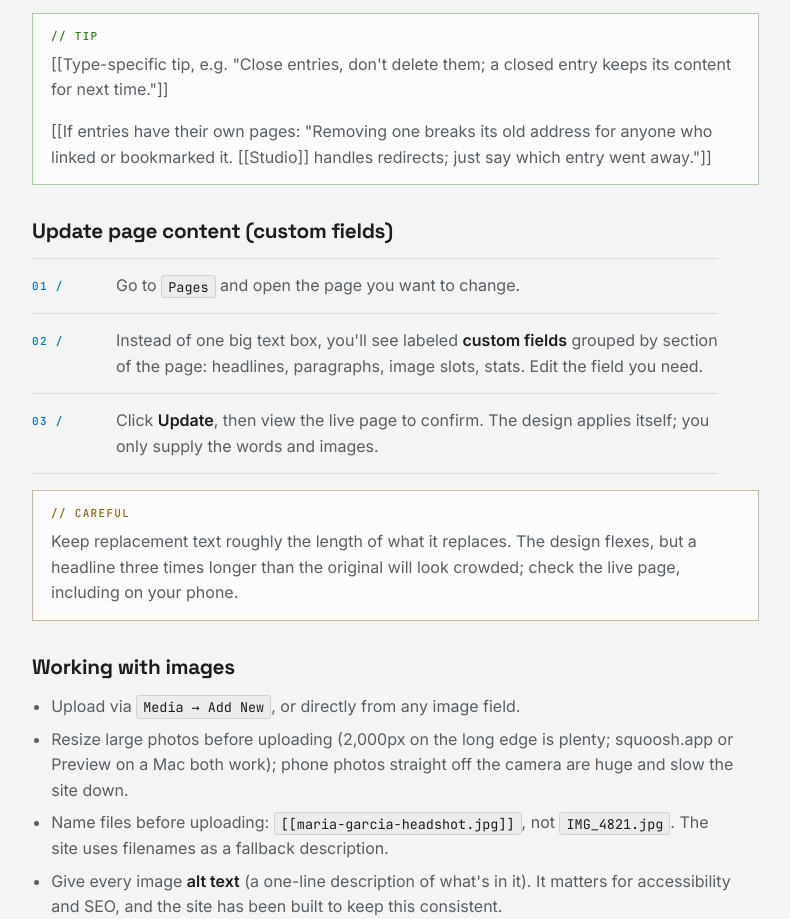
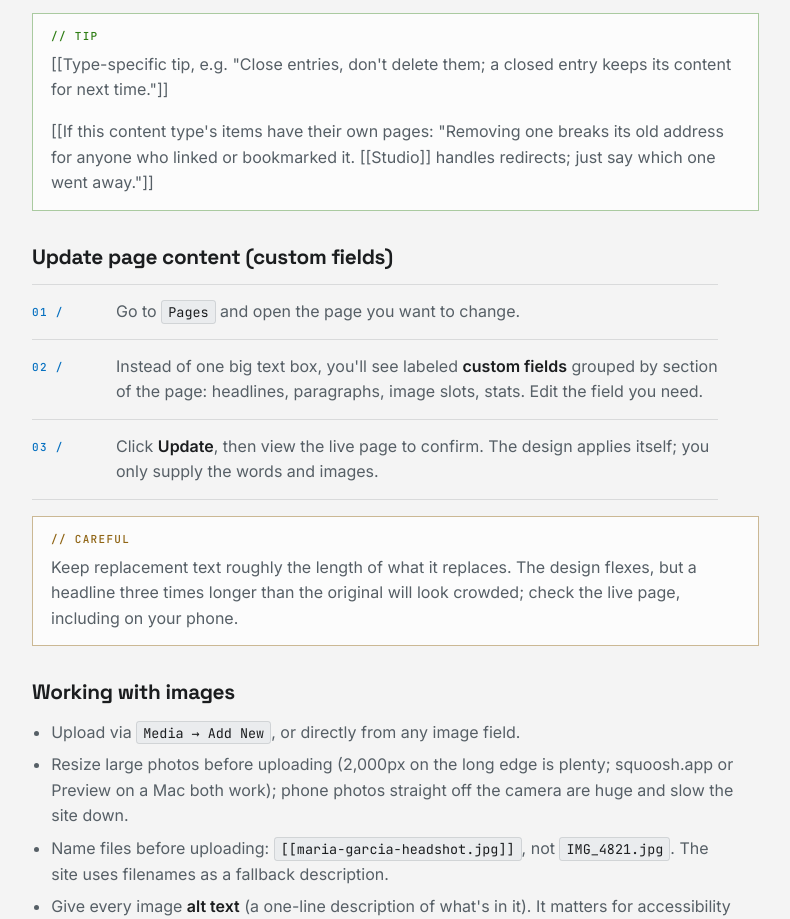
Before and after one commit to webwerksdev/client-handoff-handbook, a plain HTML site: page client-handoff-handbook.html in a window 1280 px wide. Shown: the part 5908-6827 px from the top of the page, without its empty margins (348-1138 px from the left). Drawn offline with Linux system fonts and the light colour scheme.

Commit message:
Clarify the redirect tip placeholder

```diff
--- a/client-handoff-handbook.html
+++ b/client-handoff-handbook.html
@@ -750,7 +750,7 @@
       <div class="callout tip">
         <span class="callout-label">Tip</span>
         <p>[[Type-specific tip, e.g. "Close entries, don't delete them; a closed entry keeps its content for next time."]]</p>
-        <p>[[If entries have their own pages: "Removing one breaks its old address for anyone who linked or bookmarked it. [[Studio]] handles redirects; just say which entry went away."]]</p>
+        <p>[[If this content type's items have their own pages: "Removing one breaks its old address for anyone who linked or bookmarked it. [[Studio]] handles redirects; just say which one went away."]]</p>
       </div>
 
       <h3>Update page content (custom fields)</h3>
```
